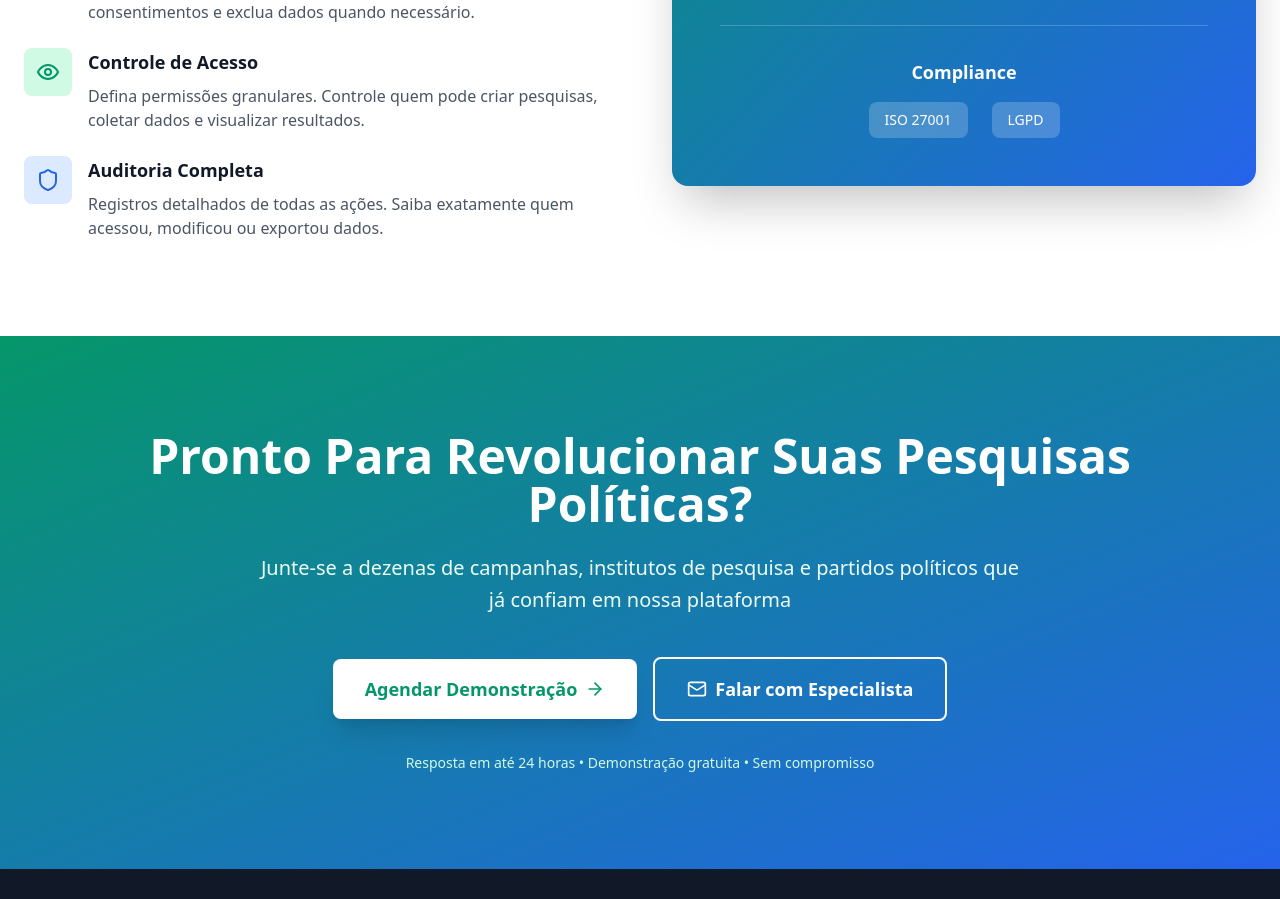
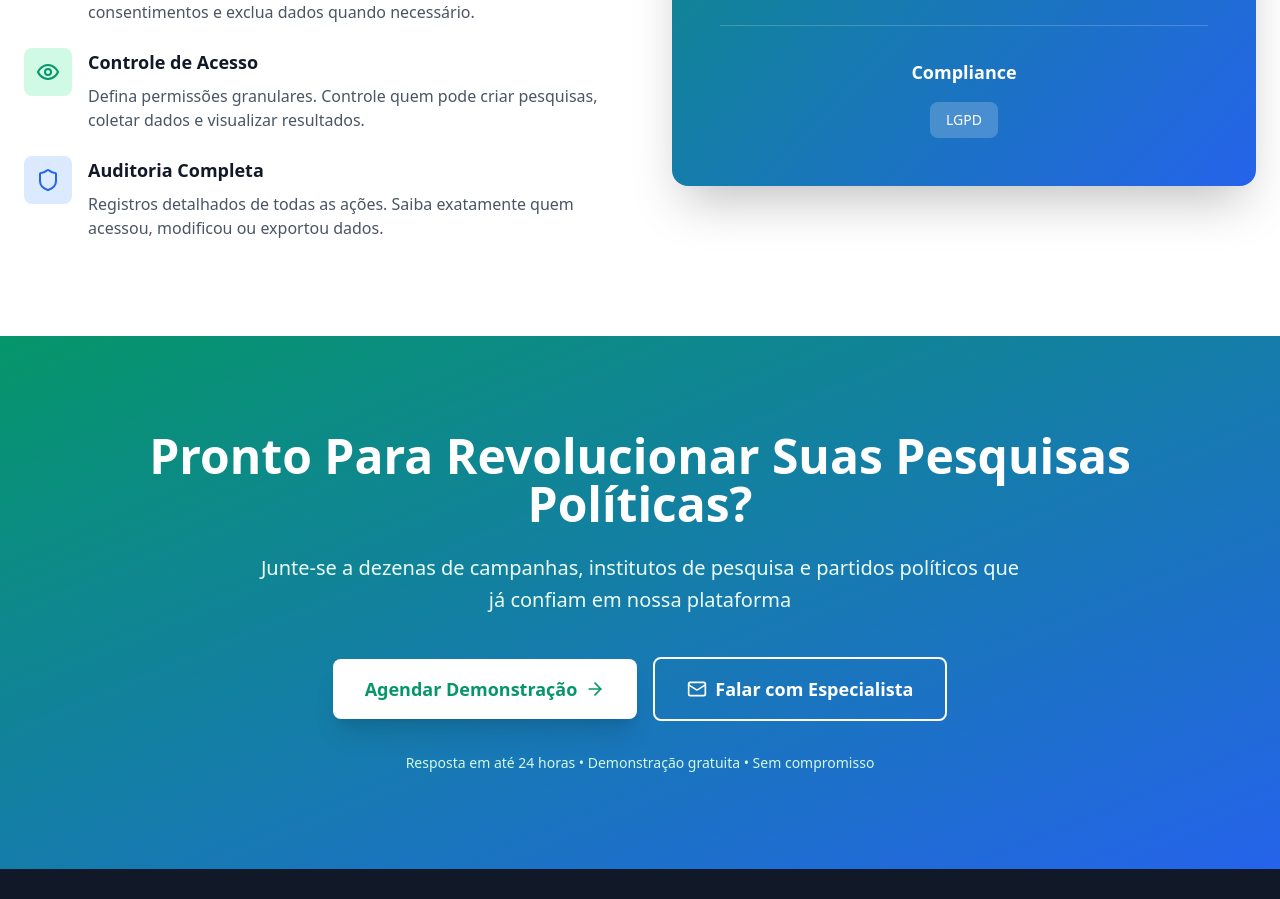
Before and after one commit to adalbertocarv/landingpage_sie, a React (Vite) app: page / in a window 1280 px wide. Shown: the part 3050-3949 px from the top of the page. Built offline with nearby package versions, Linux system fonts and the light colour scheme.

Commit message:
Update Security.tsx

```diff
--- a/src/components/Security.tsx
+++ b/src/components/Security.tsx
@@ -87,7 +87,7 @@ export function Security() {
               <div className="mt-8 pt-8 border-t border-white/20">
                 <p className="text-center text-lg font-semibold">Compliance</p>
                 <div className="flex justify-center gap-6 mt-4">
-                  <div className="bg-white/20 px-4 py-2 rounded-lg text-sm font-medium">ISO 27001</div>
+                  {/* <div className="bg-white/20 px-4 py-2 rounded-lg text-sm font-medium">ISO 27001</div> */}
                   <div className="bg-white/20 px-4 py-2 rounded-lg text-sm font-medium">LGPD</div>
                   {/* <div className="bg-white/20 px-4 py-2 rounded-lg text-sm font-medium">SOC 2</div> */}
                 </div>
```
